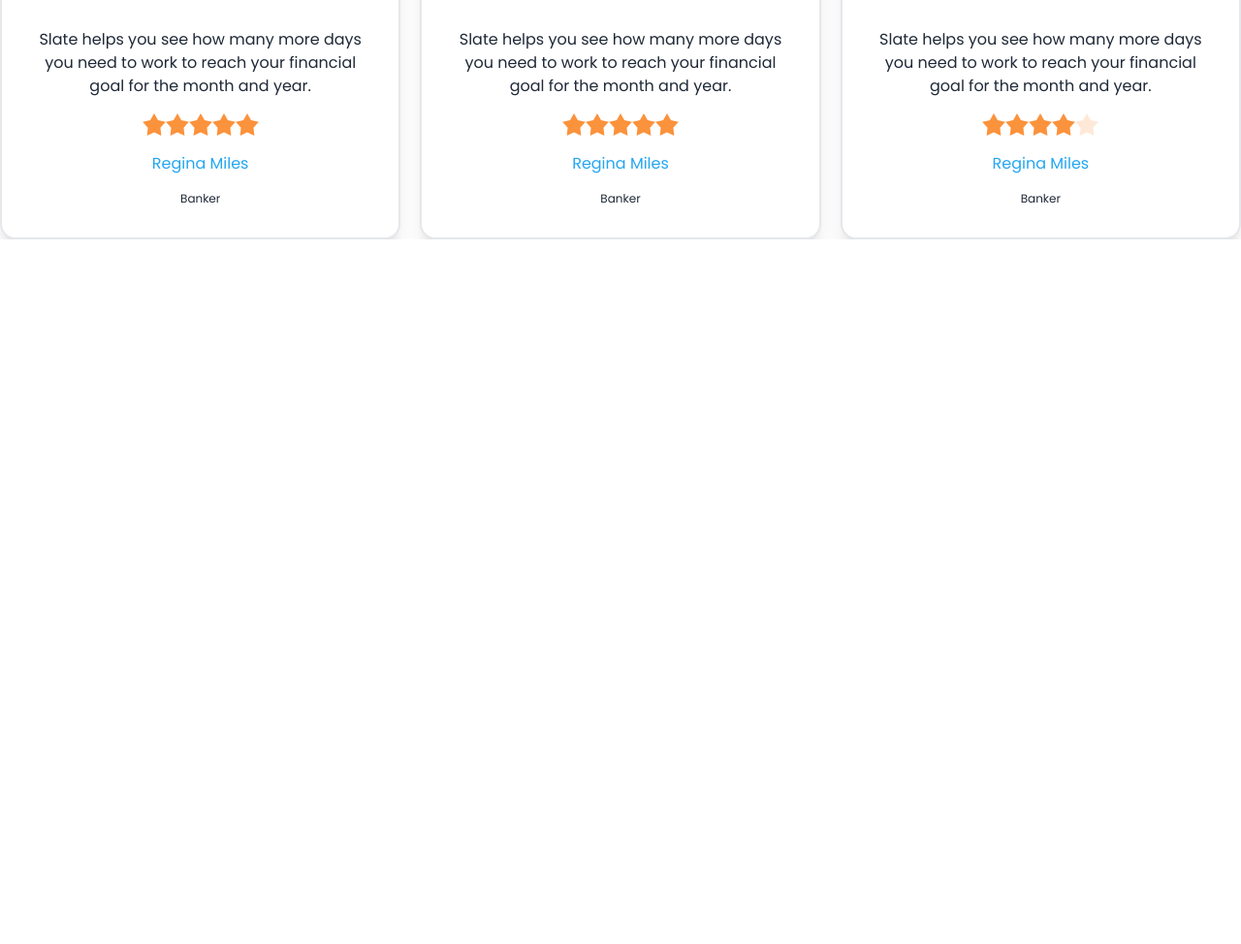
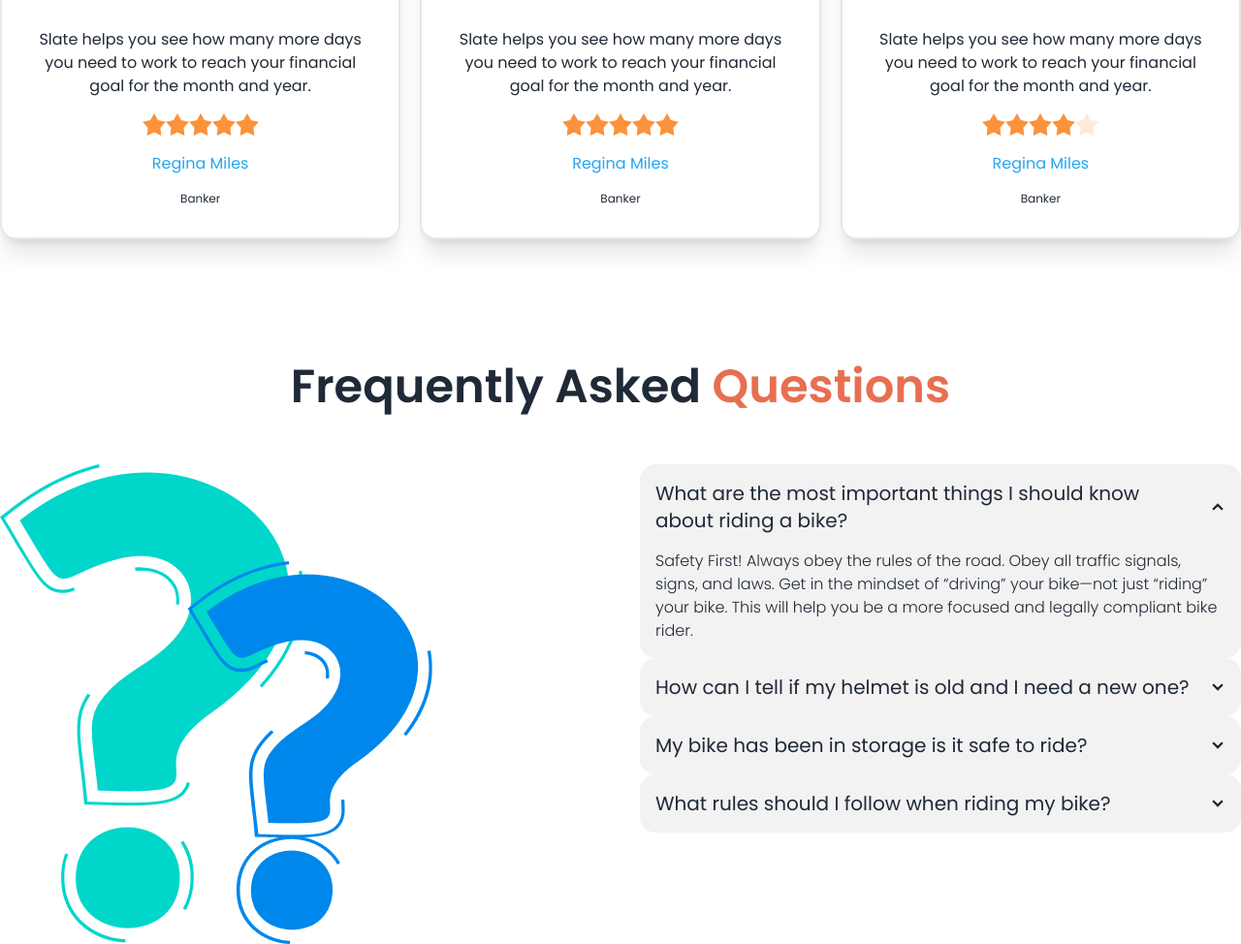
Before and after one commit to Foyez-Ahamed/Biker-zone, a plain HTML site: page index.html in a window 1280 px wide. Shown: the part 2525-3499 px from the top of the page at 97% size. Before the commit the page ends 2772 px from the top, so only its background shows below. Drawn offline with nearby package versions, Linux system fonts and the light colour scheme.

Commit message:
faq section added

```diff
--- a/index.html
+++ b/index.html
@@ -436,6 +436,76 @@
        </section>
        <!-- happy clients section -->
 
+
+       <!-- FAQ section -->
+       <section class="pt-32 px-3 lg:px-0">
+
+         <!-- heading -->
+         <div class="text-center">
+          <h1 class="text-3xl lg:text-5xl font-semibold">Frequently Asked <span class="text-bike-primary">Questions</span></h1>
+         </div>
+
+        <!-- content -->
+      <div class="flex flex-col gap-10 mt-14 lg:flex-row">
+
+        <!-- faq image -->
+        <div class="flex-1">
+          <img src="./images/others/faq.png" alt="">
+         </div>
+
+        <!-- faq content  -->
+         <div class="flex-1">
+          <!-- faq one -->
+          <div class="collapse collapse-arrow bg-base-200">
+            <input type="radio" name="my-accordion-2" checked="checked" />
+            <div class="collapse-title text-xl font-medium">
+              <h4 class="font-normal">What are the most important things I should
+                know about riding a bike?</h4>
+            </div>
+            <div class="collapse-content">
+              <p class="font-thin">Safety First! Always obey the rules of the road. Obey all traffic signals, signs, and laws. Get in the mindset of “driving” your bike—not just “riding” your bike. This will help you be a more focused and legally compliant bike rider. </p>
+            </div>
+          </div>
+
+          <!-- faq two -->
+          <div class="collapse collapse-arrow bg-base-200">
+            <input type="radio" name="my-accordion-2" />
+            <div class="collapse-title text-xl font-medium">
+              <h4 class="font-normal">How can I tell if my helmet is old and I need a
+                new one?</h4>
+            </div>
+            <div class="collapse-content">
+              <p class="font-thin">Purchase another one and get new one</p>
+            </div>
+          </div>
+
+          <!-- faq three -->
+          <div class="collapse collapse-arrow bg-base-200">
+            <input type="radio" name="my-accordion-2" />
+            <div class="collapse-title text-xl font-medium">
+             <h4 class="font-normal">My bike has been in storage is it safe to ride?</h4>
+            </div>
+            <div class="collapse-content">
+              <p class="font-thin">Yes it is</p>
+            </div>
+          </div>
+
+          <!-- faq four -->
+
+          <div class="collapse collapse-arrow bg-base-200">
+            <input type="radio" name="my-accordion-2" />
+            <div class="collapse-title text-xl font-medium">
+             <h4 class="font-normal">What rules should I follow when riding my bike?</h4>
+            </div>
+            <div class="collapse-content">
+              <p class="font-thin">Maintain government role </p>
+            </div>
+          </div>
+         </div>
+      </div>
+       </section>
+       <!-- FAQ section -->
+
     </main>
     <!-- main section -->
 
```
